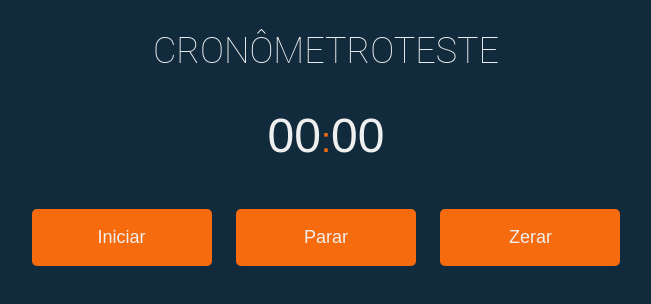
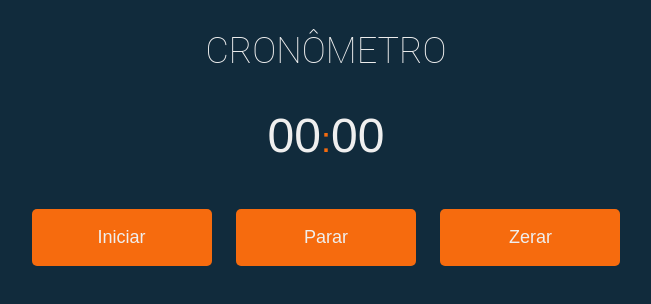
Before and after one commit to gomestizado/cronometro, a website: page public/index.html in a window 1280 px wide. Shown: the whole page, without its empty margins (314-965 px from the left). Drawn offline with Linux system fonts and the light colour scheme.

Commit message:
atualiza index.html

```diff
--- a/public/index.html
+++ b/public/index.html
@@ -13,7 +13,7 @@
 
 <body>
     <div class="wrapper">
-        <h2>Cronômetroteste</h2>
+        <h2>Cronômetro</h2>
         <p><span id="segundos">00</span>:<span id="dezenas">00</span></p>
         <button id="btn-start">Iniciar</button>
         <button id="btn-stop">Parar</button>
```
